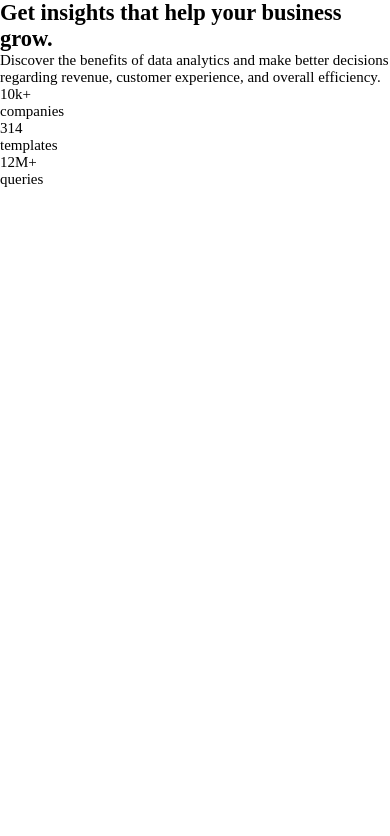
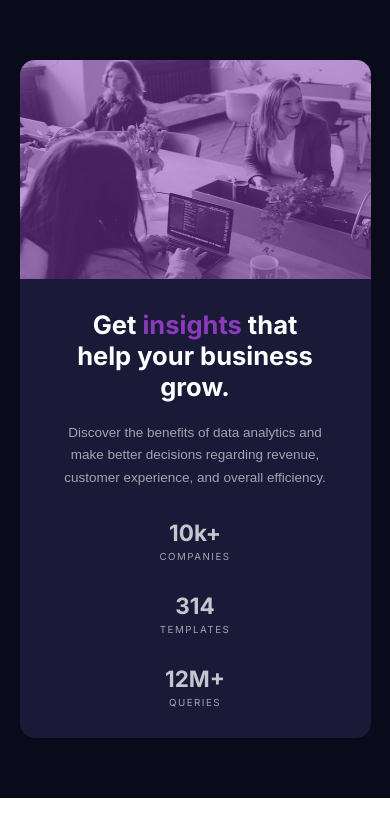
Before and after one commit to tix04/Stats-Preview-Card-Component, a plain HTML site: page index.html in a window 390 px wide. Drawn offline with Linux system fonts and the light colour scheme.

Commit message:
Mobile and Desktop Solution Finished

```diff
--- a/index.html
+++ b/index.html
@@ -5,40 +5,20 @@
     <meta http-equiv="X-UA-Compatible" content="IE=edge">
     <meta name="viewport" content="width=device-width, initial-scale=1.0">
     <link rel="icon" type="image/png" sizes="32x32" href="img/favicon-32x32.png">
+    <link rel="preconnect" href="https://fonts.googleapis.com">
+    <link rel="preconnect" href="https://fonts.gstatic.com" crossorigin>
+    <link href="https://fonts.googleapis.com/css2?family=Inter:wght@400;700&display=swap" rel="stylesheet">
+    <link rel="preconnect" href="https://fonts.googleapis.com">
+    <link rel="preconnect" href="https://fonts.gstatic.com" crossorigin>
+    <link href="https://fonts.googleapis.com/css2?family=Lexend+Deca&display=swap" rel="stylesheet">
     <link rel="stylesheet" href="main.css">
     <title>Frontend Mentor | Stats preview card component</title>
-    <style>
-        :root {
-            /*Primary Colors*/
-            --very-dark-blue: hsl(233, 47%, 7%); /*Main Background*/
-            --dark-desaturated-blue: hsl(244, 38%, 16%); /*card background*/
-            --soft-violet: hsl(277, 64%, 61%); /*Accent*/
-
-            /*Neutral Colors*/
-            --white: hsl(0, 0%, 100%); /*Main heading, stats*/
-            --slightly-transparent-white-p: hsla(0, 0%, 100%, 0.75); /*Main Paragraph*/
-            --slightly-transparent-white-h: hsla(0, 0%, 100%, 0.6); /*Stat Headings*/
-
-            /*font-weights*/
-            --bold: 400;
-            --bolder: 700;
-        }
-
-        * {
-            margin: 0;
-            padding: 0;
-        }
-
-        body {
-            font-size: 15px;
-        }
-    </style>
 </head>
 <body>
     <main>
         <section class="card">
             <header class="card__header">
-
+                <img class="card__header__image" src="img/image-header-mobile.jpg" alt="">
             </header>
             <div class="card__details">
                 <h1 class="card__details__title">Get <span>insights</span> that help your business grow.</h1>
@@ -52,21 +32,21 @@
                             10k+
                         </span>
                         <br/>
-                        companies
+                        COMPANIES
                     </p>
                     <p class="card__details__stats__text">
                         <span>
                             314
                         </span>
                         <br/>
-                        templates
+                        TEMPLATES
                     </p>
                     <p class="card__details__stats__text">
                         <span>
                             12M+
                         </span>
                         <br/>
-                        queries
+                        QUERIES
                     </p>
                 </div>
             </div>
--- a/main.css
+++ b/main.css
@@ -0,0 +1,151 @@
+:root {
+    /*Primary Colors*/
+    --very-dark-blue: hsl(233, 47%, 7%); /*Main Background*/
+    --dark-desaturated-blue: hsl(244, 38%, 16%); /*card background*/
+    --soft-violet: hsl(277, 52%, 48%); /*Accent*/
+
+    /*Neutral Colors*/
+    --white: hsl(0, 0%, 100%); /*Main heading, stats*/
+    --slightly-transparent-white-p: hsla(0, 0%, 100%, 0.75); /*Main Paragraph*/
+    --slightly-transparent-white-h: hsla(0, 0%, 100%, 0.6); /*Stat Headings*/
+
+    /*font-weights*/
+    --bold: 400;
+    --bolder: 700;
+}
+
+/*
+font-family: 'Inter', sans-serif; 400 & 700
+font-family: 'Lexend Deca', sans-serif; 400
+*/
+* {
+    margin: 0;
+    padding: 0;
+}
+
+html, body {
+    font-size: 15px;
+    height: 93%;
+}
+
+main, .car__header, .card__header__image {
+    width: 100%;
+}
+
+main {
+    background: var(--very-dark-blue);
+    padding: 4rem 0;
+}
+
+.card, .card__details__title {
+    margin: 0 auto;
+}
+
+.card__header, .card__header__image {
+    border-radius: 15px 15px 0 0;
+}
+
+.card {
+    width: 90%;
+    background: var(--dark-desaturated-blue);
+    border-radius: 15px;
+}
+
+.card__header {
+    height: 26vh;
+    background: var(--soft-violet);
+}
+
+.card__header__image {
+    height: 100%;
+    opacity: .5;
+}
+
+.card__details {
+    text-align: center;
+    margin-top: 2rem;
+}
+
+.card__details__title {
+    color: var(--white);
+    width: 75%;
+    font-family: 'Inter', sans-serif;
+    font-size: 1.7rem;
+}
+
+.card__details__title span {
+    color: var(--soft-violet);
+}
+
+.card__details__text {
+    color: var(--slightly-transparent-white-h);
+    width: 75%;
+    margin: 1.3rem auto 2rem auto;
+    font-family: sans-serif;
+    line-height: 1.5rem;
+    font-size: .9rem;
+}
+
+.card__details__stats {
+    display: flex;
+    flex-direction: column;
+}
+
+@media screen and (min-width: 750px) {
+
+    main {
+        height: 97%;
+    }
+
+    .card {
+        display: flex;
+        flex-direction: row-reverse;
+        width: 75%;
+        margin: 7rem auto;
+    }
+
+    .card__header {
+        height: auto;
+        width: 45%;
+        border-radius: 0 15px 15px 0;
+    }
+
+    .card__header__image {
+        border-radius: 0 15px 15px 0;
+        height: 100%
+    }
+
+    .card__details {
+        width: 40%;
+        margin: 0 auto;
+        padding: 5rem 0;
+        text-align: left;
+    }
+
+    .card__details__title {
+        font-size: 1.9rem;
+    }
+
+    .card__details__stats {
+        flex-direction: row;
+        justify-content: space-evenly;
+    }
+}
+
+.card__details__stats__text {
+    color: var(--slightly-transparent-white-h);
+    font-family: 'Inter', sans-serif;
+    font-size: .65rem;
+    letter-spacing: .1rem;
+    margin-bottom: 2rem;
+}
+
+.card__details__stats__text span {
+    color: var(--slightly-transparent-white-p);
+    font-family: 'Inter', sans-serif;
+    font-weight: 700;
+    font-size: 1.5rem;
+    letter-spacing: normal;
+    display: inline-block;
+    margin-bottom: 5px;
+}
```
